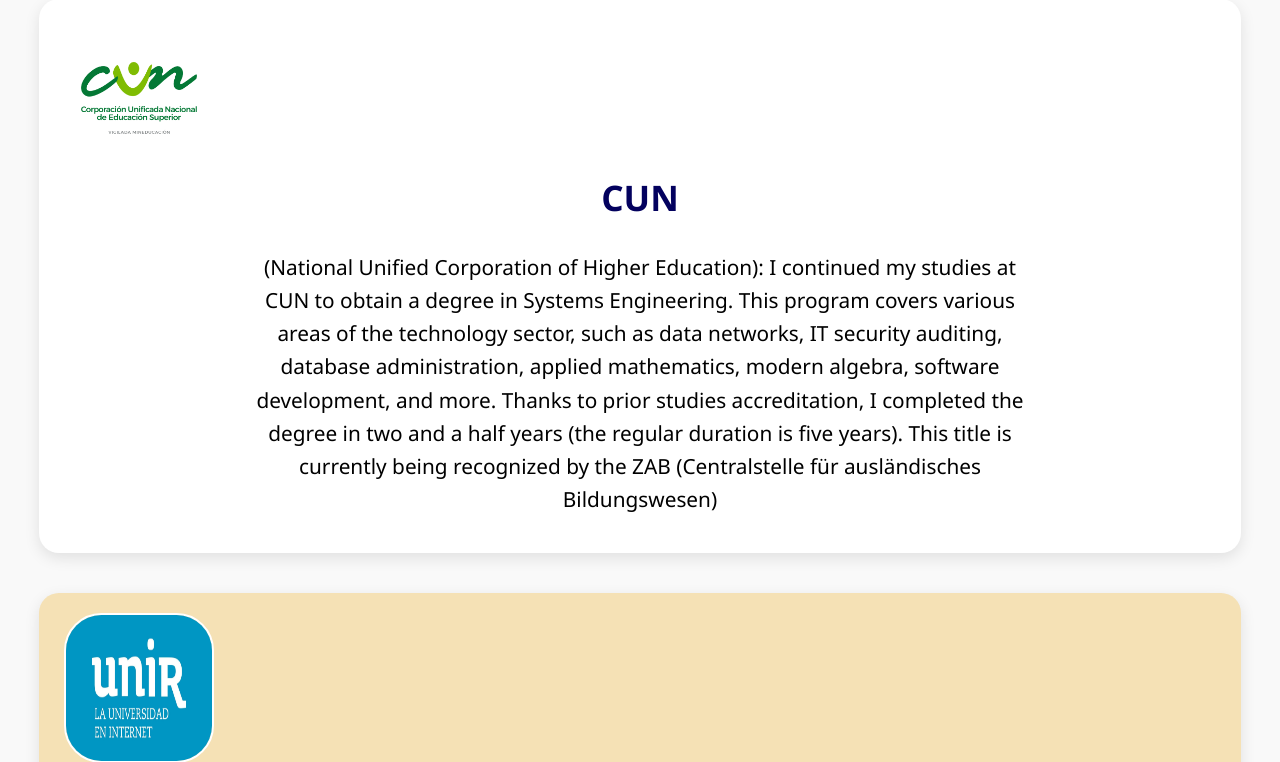
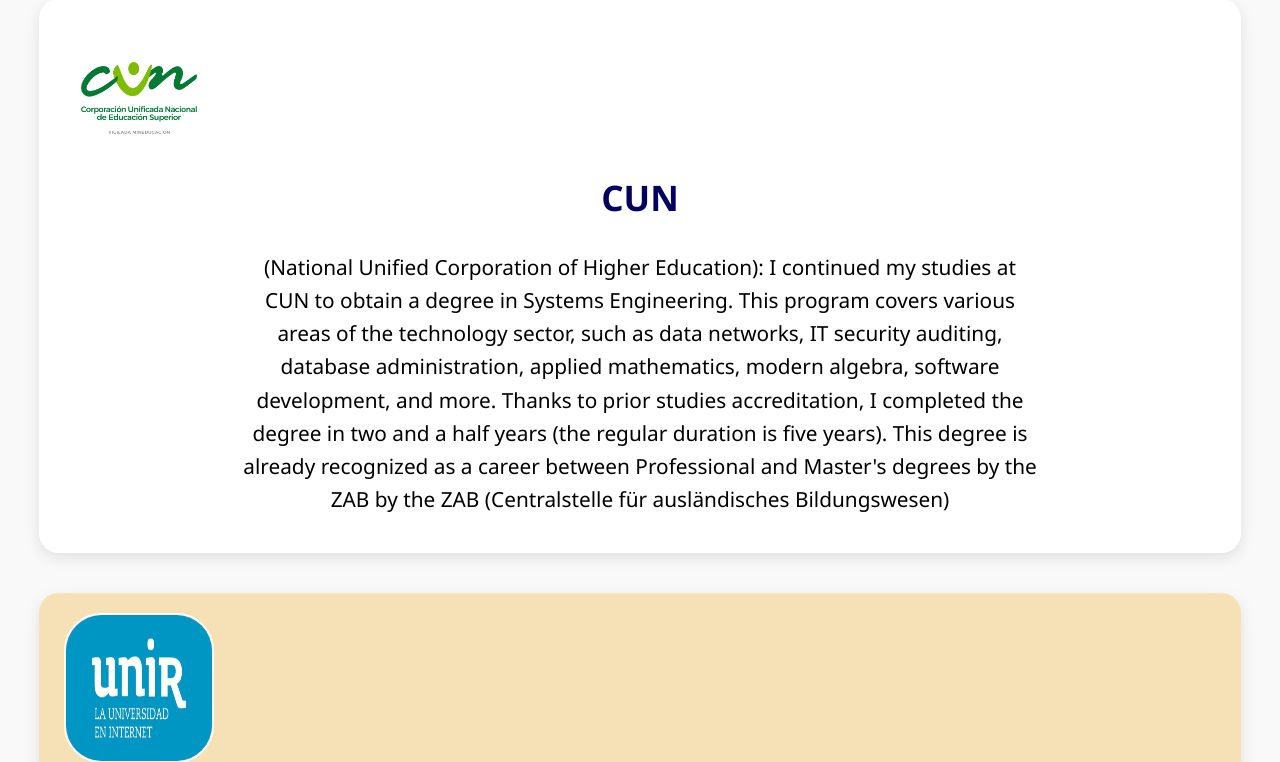
Before and after one commit to William0814/Meine_CV, a Django app: page /studies/ in a window 1280 px wide. Shown: the part 725-1487 px from the top of the page. Run offline with Django 5.2, Linux system fonts and the light colour scheme.

Commit message:
Change the text of studies section

```diff
--- a/portafolio/templates/portafolio/home.html
+++ b/portafolio/templates/portafolio/home.html
@@ -72,7 +72,7 @@
     <section id="inicio" class="hero">
       <div class="container">
         <div class="hero-content">
-          <h1>Hello, mi name is <span>William</span></h1>
+          <h1>Hello, my name is <span>William</span></h1>
           <p>
             Thank you very much for visiting my page. I am pleased to share with
             you my experiences, studies, and knowledge, which will help you gain
--- a/portafolio/templates/portafolio/studies.html
+++ b/portafolio/templates/portafolio/studies.html
@@ -30,7 +30,7 @@
     auditing, database administration, applied mathematics, modern algebra,
     software development, and more. Thanks to prior studies accreditation, I
     completed the degree in two and a half years (the regular duration is five
-    years). This title is currently being recognized by the ZAB (Centralstelle
+    years). This degree is already recognized as a career between Professional and Master's degrees by the ZAB by the ZAB (Centralstelle
     für ausländisches Bildungswesen)
   </p>
 </section>
```
